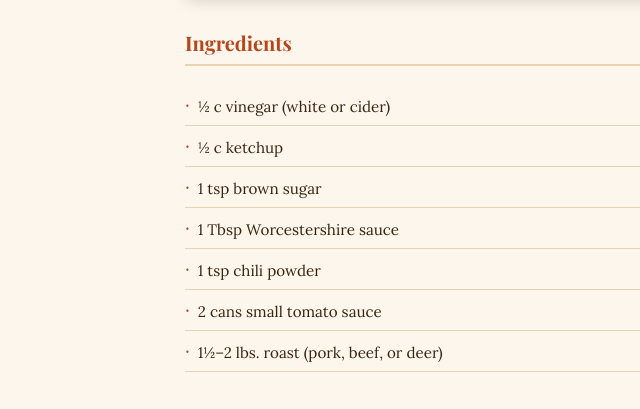
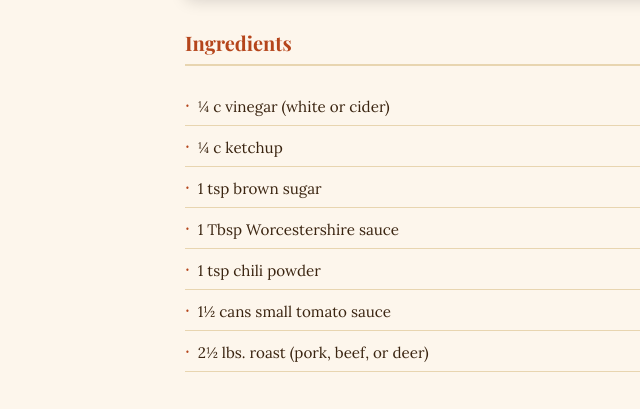
Before and after one commit to aprilfamilycookbook/april-family-cookbook, a plain HTML site: page recipe-bbq-meat-sandwich.html in a window 1280 px wide. Shown: the part 1048-1457 px from the top of the page, 99-739 px from the left. Drawn offline with nearby package versions, Linux system fonts and the light colour scheme; a web font is replaced by a local one.

Commit message:
Fix ingredients: BBQ Meat Sandwich (vinegar ¼c, ketchup ¼c, sauce 1½ cans, meat 2½ lbs)

```diff
--- a/recipe-bbq-meat-sandwich.html
+++ b/recipe-bbq-meat-sandwich.html
@@ -195,13 +195,15 @@
     <div class="recipe-body-photo"><img src="https://res.cloudinary.com/dksxkzlc3/image/upload/v1773604881/BBQ_MEAT_SANDWICH.png" alt="bbq meat sandwich"></div>
     <div class="recipe-section">
     <h2>Ingredients</h2>
-    <ul class="ingredients-list"><li>½ c vinegar (white or cider)</li>
-<li>½ c ketchup</li>
-<li>1 tsp brown sugar</li>
-<li>1 Tbsp Worcestershire sauce</li>
-<li>1 tsp chili powder</li>
-<li>2 cans small tomato sauce</li>
-<li>1½–2 lbs. roast (pork, beef, or deer)</li></ul>
+    <ul class="ingredients-list">
+      <li>&frac14; c vinegar (white or cider)</li>
+      <li>&frac14; c ketchup</li>
+      <li>1 tsp brown sugar</li>
+      <li>1 Tbsp Worcestershire sauce</li>
+      <li>1 tsp chili powder</li>
+      <li>1&frac12; cans small tomato sauce</li>
+      <li>2&frac12; lbs. roast (pork, beef, or deer)</li>
+    </ul>
   </div>
   <div class="recipe-section">
     <h2>Instructions</h2>
```
